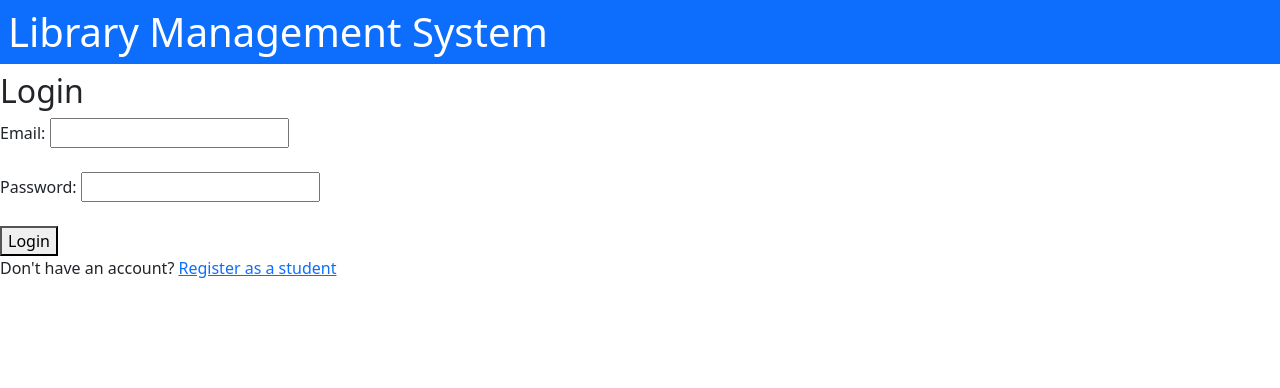
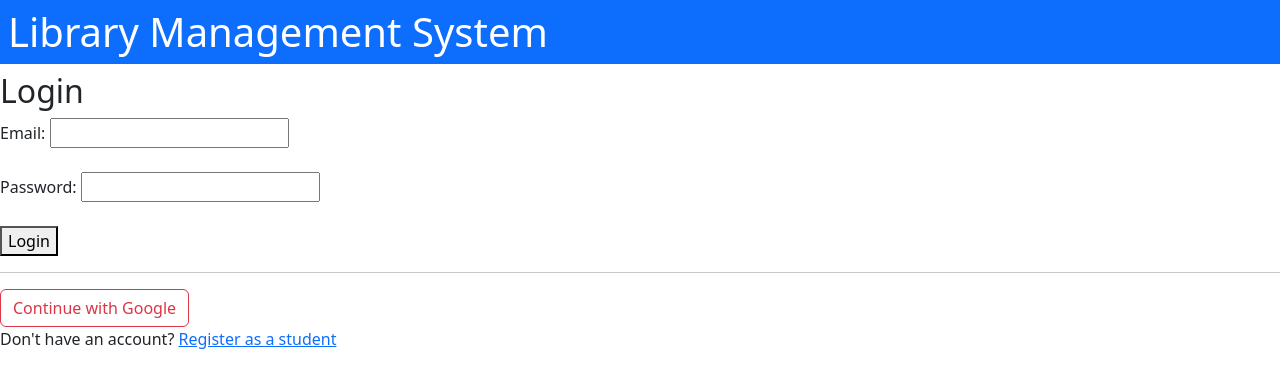
Before and after one commit to Deepan-tech/library-management-system, a Rails app: page /login in a window 1280 px wide. Shown: the top 388 px of the page. Run offline with Rails 7, Linux system fonts and the light colour scheme; some libraries are stand-ins or nearby versions.

Commit message:
Started Oauth implementation

```diff
--- a/app/controllers/sessions_controller.rb
+++ b/app/controllers/sessions_controller.rb
@@ -38,4 +38,40 @@ class SessionsController < ApplicationController
     reset_session
     redirect_to login_path, notice: "Signed out successfully."
   end
+
+  def google_callback
+    auth = request.env["omniauth.auth"]
+
+    unless auth.present?
+      redirect_to login_path, alert: "Google authentication failed."
+      return
+    end
+
+    unless auth.dig("extra", "raw_info", "email_verified") == true
+      redirect_to login_path, alert: "Google email is not verified."
+      return
+    end
+
+    email = auth.dig("info", "email").to_s.downcase
+
+
+    student = Student.where("LOWER(email) = ?", email).first
+
+    unless student
+      redirect_to login_path,
+                  alert: "No registered student found with this Google email."
+      return
+    end
+
+    reset_session
+    session[:student_id] = student.id
+
+    redirect_to student_dashboard_path,
+                notice: "Google login successful."
+     end
+
+    def oauth_failure
+      redirect_to login_path, alert: "Google authentication was unsuccessful."
+    end
+
 end
--- a/app/views/sessions/new.html.erb
+++ b/app/views/sessions/new.html.erb
@@ -19,6 +19,16 @@
   <button type="submit">Login</button>
 <% end %>
 
+<hr>
+
+<div class="mt-3">
+  <%= button_to "Continue with Google",
+      "/auth/google_oauth2",
+      method: :post,
+      class: "btn btn-outline-danger",
+      data: { turbo: false } %>
+</div>
+
 <p>
   Don't have an account?
   <a href="/signup">Register as a student</a>
--- a/config/routes.rb
+++ b/config/routes.rb
@@ -41,6 +41,12 @@ Rails.application.routes.draw do
   get "up" => "rails/health#show"
   get "/server-info", to: "server_info#show"
 
+  get "/auth/google/callback",
+    to: "sessions#google_callback"
+
+  get "/auth/failure",
+    to: "sessions#oauth_failure"
+
  namespace :api do
    namespace :v1 do
     post "login", to: "sessions#create"
```
Also changed, not shown: Gemfile, Gemfile.lock, 1 other file.
